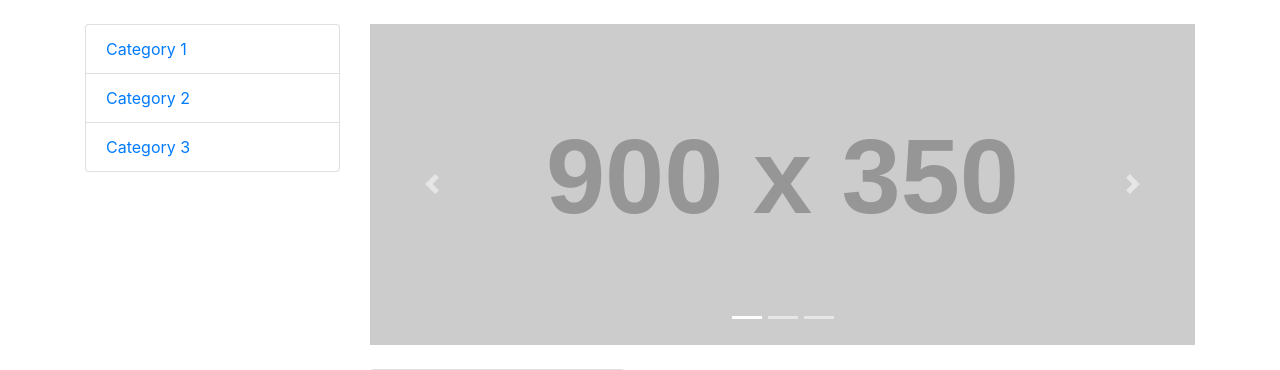
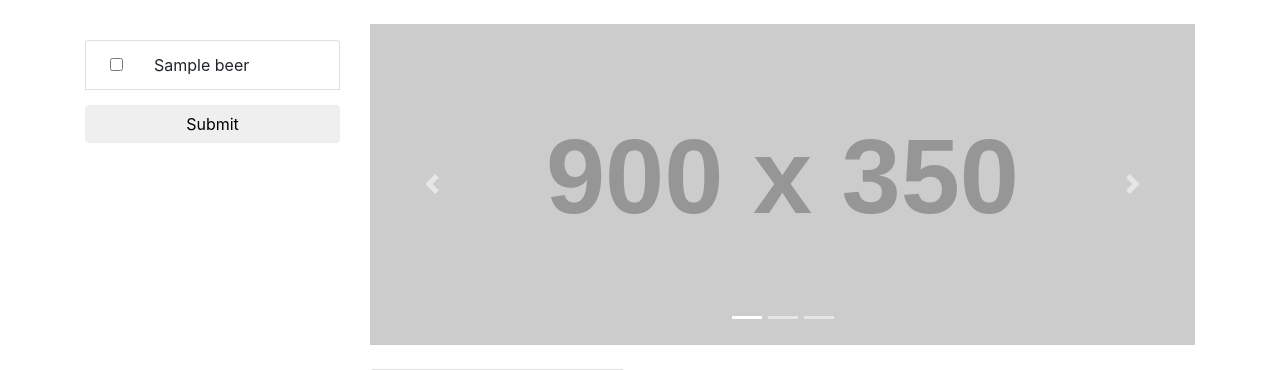
Before and after one commit to KrizisN/country_of_beer, a Django app: page / in a window 1280 px wide. Shown: the part 56-426 px from the top of the page. Run offline with Django 3.2, Linux system fonts and the light colour scheme; tables that the repository leaves empty hold one stand-in row (values such as "Sample post"); grey boxes labelled with a size stand in for pictures from a placeholder-image service; some libraries are stand-ins or nearby versions.

Commit message:
Add function for filter informations

```diff
--- a/beer/urls.py
+++ b/beer/urls.py
@@ -5,6 +5,7 @@ urlpatterns = [
     path('register/', views.RegisterUserView.as_view(), name='register'),
     path('login/', views.LoginUserView.as_view(), name='login'),
     path('', views.BeerListView.as_view(), name='home'),
+    path('filter/', views.FilterBeer.as_view(), name='filter'),
     path('detail/<slug:slug>/', views.BeerDetailView.as_view(), name='beer_detail'),
     path('review/<int:pk>', views.AddReviews.as_view(), name='review'),
 ]
--- a/beer/views.py
+++ b/beer/views.py
@@ -3,16 +3,23 @@ from django.contrib.auth.views import LoginView
 from django.shortcuts import render, redirect
 from django.urls import reverse_lazy
 from django.views.generic import CreateView, ListView, DetailView
-from django.views.generic.base import View
+from django.views.generic.base import View, TemplateResponseMixin
 
 from .models import *
 
 from .forms import AuthUserForm, CreateUserForm, ReviewForm
 
 
+class SortMixin(TemplateResponseMixin):
+    """Sugar for sort of beer"""
+    def get_context_data(self, *args, **kwargs):
+        context = super().get_context_data(*args, **kwargs)
+        context['sort_of_beer'] = Sort_of_beer.objects.all()
+        return context
+
+
 class LoginUserView(LoginView):
     """View for authentication users"""
-
     template_name = 'account/login.html'
     form_class = AuthUserForm
     success_url = reverse_lazy('home')
@@ -20,25 +27,22 @@ class LoginUserView(LoginView):
 
 class RegisterUserView(CreateView):
     """View for register users"""
-
     model = User
     template_name = 'account/register.html'
     form_class = CreateUserForm
     success_url = reverse_lazy('login')
 
 
-class BeerListView(ListView):
+class BeerListView(SortMixin, ListView):
     """View for beer list display"""
-
     model = Beer
     queryset = Beer.objects.filter(is_available=True)
     template_name = 'beer/beer_list.html'
-    context_object_name = 'context_beer_list'
+    context_object_name = 'beer_list'
 
 
-class BeerDetailView(DetailView):
+class BeerDetailView(SortMixin, DetailView):
     """View for beer detail display"""
-
     model = Beer
     queryset = Beer.objects.all()
     template_name = 'beer/beer_detail.html'
@@ -60,3 +64,10 @@ class AddReviews(View):
             return redirect('home')
         else:
             return redirect('home')
+
+
+class FilterBeer(SortMixin,ListView):
+    def get_queryset(self):
+        queryset = Beer.objects.filter(sort_of_beer__in=self.request.GET.getlist('sort_of_beer'))
+        print(queryset)
+        return queryset
--- a/templates/base.html
+++ b/templates/base.html
@@ -107,7 +107,7 @@
             margin-top: 15px;
         }
 
-        .mar-right{
+        .mar-right {
             margin-right: 50px;
         }
 
@@ -166,13 +166,20 @@
     <div class="row">
 
         <div class="col-lg-3">
-
-            <h1 class="my-4"></h1>
-            <div class="list-group">
-                <a href="#" class="list-group-item">Category 1</a>
-                <a href="#" class="list-group-item">Category 2</a>
-                <a href="#" class="list-group-item">Category 3</a>
-            </div>
+            <form action="{% url 'filter' %}" method="get">
+                <h1 class="my-4"></h1>
+                <div class="list-group">
+                    {% for sort in sort_of_beer %}
+                    <div class="form-check mt-3 list-group-item">
+                        <input class="form-check-input ml-1" type="checkbox" name="sort_of_beer" value="{{ sort.id }}" id="defaultCheck1">
+                        <label class="form-check-label ml-5" for="defaultCheck1">
+                            {{ sort.name }}
+                        </label>
+                    </div>
+                    {% endfor %}
+                    <button class="btn mt-3" type="submit">Submit</button>
+                </div>
+            </form>
 
         </div>
         <!-- /.col-lg-3 -->
--- a/templates/beer/beer_list.html
+++ b/templates/beer/beer_list.html
@@ -27,7 +27,7 @@
     </a>
 </div>
 <div class="row">
-    {% for beer in context_beer_list %}
+    {% for beer in beer_list %}
     <div class="col-lg-4 col-md-6 mb-4">
         <div class="card h-100">
             <a href="#"><img class="card-img-top" src="http://placehold.it/700x400" alt=""></a>
```
